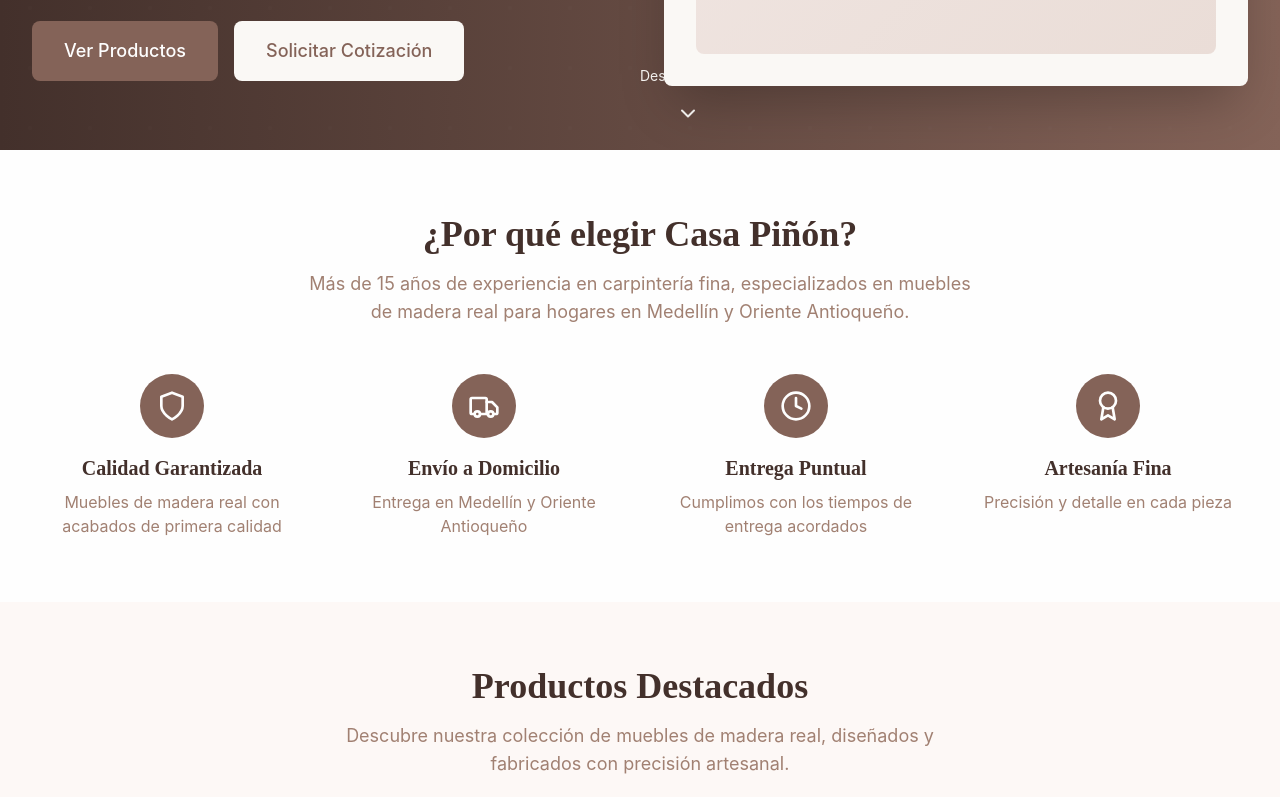
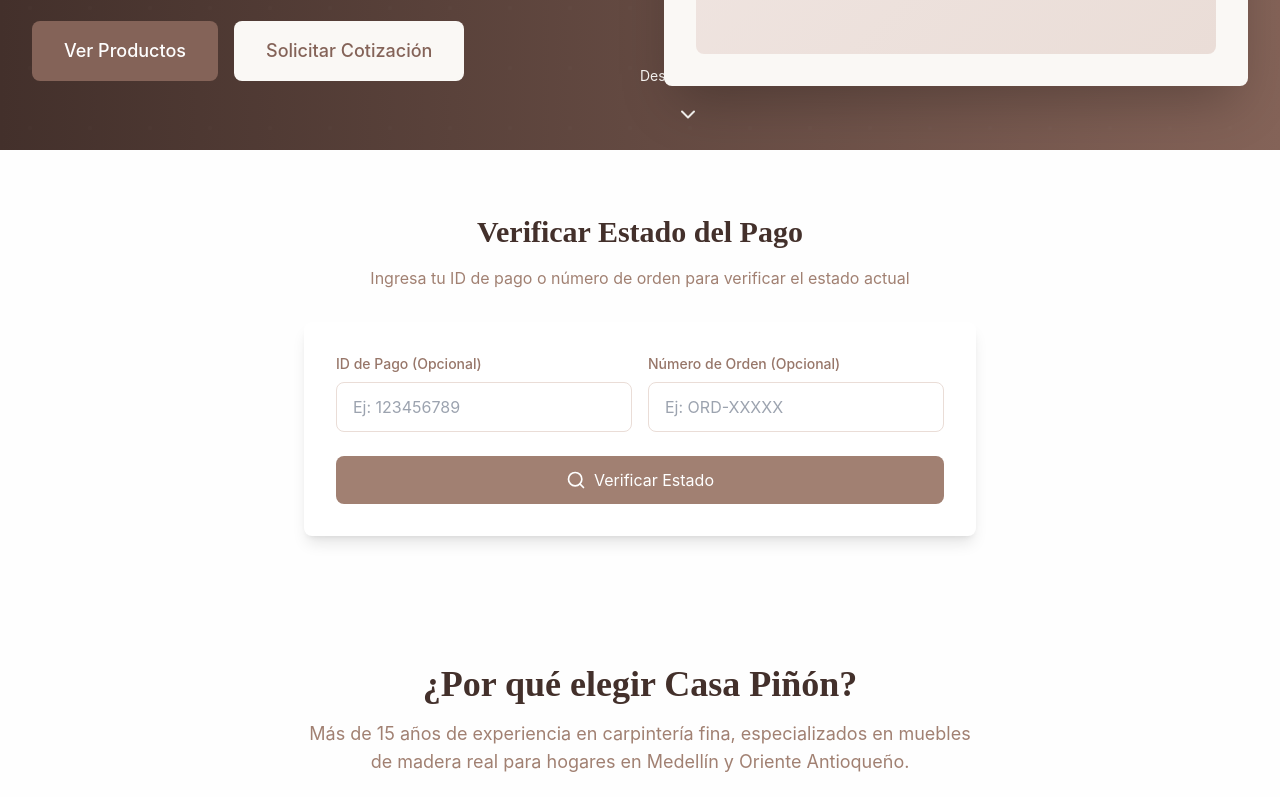
Before and after one commit to andresaprendes/casapi-on, a React (Vite) app: page / in a window 1280 px wide. Shown: the part 726-1523 px from the top of the page. Built offline with nearby package versions, Linux system fonts and the light colour scheme; no server answers.

Commit message:
FEATURE: Add payment status verification widget to home page - users can check order status directly from homepage

```diff
--- /dev/null
+++ b/src/components/PaymentStatusWidget.tsx
@@ -0,0 +1,255 @@
+import React, { useState } from 'react';
+import { Link } from 'react-router-dom';
+import { Search, CheckCircle, XCircle, Clock, AlertCircle } from 'lucide-react';
+
+interface PaymentVerification {
+  isVerified: boolean;
+  isApproved: boolean;
+  isPending: boolean;
+  isRejected: boolean;
+  paymentDetails?: any;
+  message?: string;
+  error?: string;
+}
+
+const PaymentStatusWidget = () => {
+  const [orderNumber, setOrderNumber] = useState('');
+  const [paymentId, setPaymentId] = useState('');
+  const [verification, setVerification] = useState<PaymentVerification | null>(null);
+  const [isLoading, setIsLoading] = useState(false);
+
+  const verifyPayment = async (e: React.FormEvent) => {
+    e.preventDefault();
+
+    if (!orderNumber && !paymentId) {
+      setVerification({
+        isVerified: false,
+        isApproved: false,
+        isPending: false,
+        isRejected: true,
+        error: 'Por favor ingresa un ID de pago o número de orden'
+      });
+      return;
+    }
+
+    setIsLoading(true);
+    setVerification(null);
+
+    try {
+      const apiUrl = import.meta.env.VITE_API_URL || 'https://casa-pinon-backend-production.up.railway.app';
+      let endpoint = '';
+
+      if (paymentId) {
+        endpoint = `${apiUrl}/api/mercadopago/payment-status/${paymentId}?refresh=true`;
+      } else if (orderNumber) {
+        endpoint = `${apiUrl}/api/orders/${orderNumber}`;
+      }
+
+      const response = await fetch(endpoint);
+      const result = await response.json();
+
+      if (result.success) {
+        if (paymentId) {
+          // Payment status endpoint
+          setVerification({
+            isVerified: true,
+            isApproved: result.verification.is_approved,
+            isPending: result.verification.is_pending,
+            isRejected: result.verification.is_rejected,
+            paymentDetails: result.payment,
+            message: result.verification.message
+          });
+        } else {
+          // Order endpoint
+          setVerification({
+            isVerified: true,
+            isApproved: result.order.paymentStatus === 'paid',
+            isPending: result.order.paymentStatus === 'pending',
+            isRejected: result.order.paymentStatus === 'failed',
+            paymentDetails: result.order,
+            message: `Estado del pedido: ${result.order.paymentStatus}`
+          });
+        }
+      } else {
+        setVerification({
+          isVerified: false,
+          isApproved: false,
+          isPending: true,
+          isRejected: false,
+          message: 'El pago está siendo procesado o no se encontró información.',
+          error: result.error || 'No se pudo verificar el estado del pago'
+        });
+      }
+    } catch (error) {
+      console.error('Error verifying payment:', error);
+      setVerification({
+        isVerified: false,
+        isApproved: false,
+        isPending: false,
+        isRejected: true,
+        error: 'Error de conexión al verificar el pago'
+      });
+    } finally {
+      setIsLoading(false);
+    }
+  };
+
+  const getStatusIcon = () => {
+    if (!verification) return null;
+
+    if (verification.isApproved) {
+      return <CheckCircle className="w-8 h-8 text-green-500" />;
+    } else if (verification.isPending) {
+      return <Clock className="w-8 h-8 text-yellow-500" />;
+    } else if (verification.isRejected) {
+      return <XCircle className="w-8 h-8 text-red-500" />;
+    } else {
+      return <AlertCircle className="w-8 h-8 text-gray-500" />;
+    }
+  };
+
+  const getStatusText = () => {
+    if (!verification) return '';
+
+    if (verification.isApproved) {
+      return 'Pago Aprobado';
+    } else if (verification.isPending) {
+      return 'Pago Pendiente';
+    } else if (verification.isRejected) {
+      return 'Pago Rechazado';
+    } else {
+      return 'Estado Desconocido';
+    }
+  };
+
+  const getStatusColor = () => {
+    if (!verification) return 'text-gray-600';
+
+    if (verification.isApproved) {
+      return 'text-green-600';
+    } else if (verification.isPending) {
+      return 'text-yellow-600';
+    } else if (verification.isRejected) {
+      return 'text-red-600';
+    } else {
+      return 'text-gray-600';
+    }
+  };
+
+  return (
+    <section className="bg-cream-50 py-16">
+      <div className="container-custom">
+        <div className="max-w-2xl mx-auto">
+          <div className="text-center mb-8">
+            <h2 className="text-3xl font-serif font-bold text-brown-900 mb-4">
+              Verificar Estado del Pago
+            </h2>
+            <p className="text-brown-600">
+              Ingresa tu ID de pago o número de orden para verificar el estado actual
+            </p>
+          </div>
+
+          <div className="bg-white rounded-lg shadow-lg p-8">
+            <form onSubmit={verifyPayment} className="space-y-6">
+              <div className="grid grid-cols-1 md:grid-cols-2 gap-4">
+                <div>
+                  <label className="block text-sm font-medium text-brown-700 mb-2">
+                    ID de Pago (Opcional)
+                  </label>
+                  <input
+                    type="text"
+                    value={paymentId}
+                    onChange={(e) => setPaymentId(e.target.value)}
+                    placeholder="Ej: 123456789"
+                    className="w-full px-4 py-3 border border-brown-200 rounded-lg focus:ring-2 focus:ring-brown-500 focus:border-transparent"
+                  />
+                </div>
+                <div>
+                  <label className="block text-sm font-medium text-brown-700 mb-2">
+                    Número de Orden (Opcional)
+                  </label>
+                  <input
+                    type="text"
+                    value={orderNumber}
+                    onChange={(e) => setOrderNumber(e.target.value)}
+                    placeholder="Ej: ORD-XXXXX"
+                    className="w-full px-4 py-3 border border-brown-200 rounded-lg focus:ring-2 focus:ring-brown-500 focus:border-transparent"
+                  />
+                </div>
+              </div>
+
+              <button
+                type="submit"
+                disabled={isLoading}
+                className="w-full bg-brown-600 text-white py-3 px-6 rounded-lg hover:bg-brown-700 transition-colors disabled:opacity-50 disabled:cursor-not-allowed flex items-center justify-center space-x-2"
+              >
+                {isLoading ? (
+                  <>
+                    <div className="animate-spin rounded-full h-5 w-5 border-b-2 border-white"></div>
+                    <span>Verificando...</span>
+                  </>
+                ) : (
+                  <>
+                    <Search className="w-5 h-5" />
+                    <span>Verificar Estado</span>
+                  </>
+                )}
+              </button>
+            </form>
+
+            {/* Results */}
+            {verification && (
+              <div className="mt-8 p-6 border rounded-lg">
+                <div className="flex items-center space-x-3 mb-4">
+                  {getStatusIcon()}
+                  <div>
+                    <h3 className={`text-xl font-semibold ${getStatusColor()}`}>
+                      {getStatusText()}
+                    </h3>
+                    {verification.message && (
+                      <p className="text-brown-600 text-sm">{verification.message}</p>
+                    )}
+                  </div>
+                </div>
+
+                {verification.error && (
+                  <div className="bg-red-50 border border-red-200 rounded-lg p-4">
+                    <p className="text-red-700 text-sm">{verification.error}</p>
+                  </div>
+                )}
+
+                {verification.paymentDetails && (
+                  <div className="bg-gray-50 rounded-lg p-4 mt-4">
+                    <h4 className="font-medium text-brown-900 mb-2">Detalles:</h4>
+                    <div className="text-sm text-brown-600 space-y-1">
+                      {verification.paymentDetails.orderNumber && (
+                        <p><strong>Orden:</strong> {verification.paymentDetails.orderNumber}</p>
+                      )}
+                      {verification.paymentDetails.id && (
+                        <p><strong>ID de Pago:</strong> {verification.paymentDetails.id}</p>
+                      )}
+                      {verification.paymentDetails.total && (
+                        <p><strong>Total:</strong> ${new Intl.NumberFormat('es-CO').format(verification.paymentDetails.total)}</p>
+                      )}
+                    </div>
+                  </div>
+                )}
+
+                <div className="mt-4 text-center">
+                  <Link
+                    to="/payment-status"
+                    className="text-brown-600 hover:text-brown-800 text-sm underline"
+                  >
+                    Ver página completa de verificación →
+                  </Link>
+                </div>
+              </div>
+            )}
+          </div>
+        </div>
+      </div>
+    </section>
+  );
+};
+
+export default PaymentStatusWidget;
--- a/src/pages/Home.tsx
+++ b/src/pages/Home.tsx
@@ -5,6 +5,7 @@
 import HeroSection from '../components/HeroSection'
 import ProductCard from '../components/ProductCard'
 import TestimonialCard from '../components/TestimonialCard'
+import PaymentStatusWidget from '../components/PaymentStatusWidget'
 import { products, testimonials } from '../data/mockData'
 
 const Home = () => {
@@ -44,6 +45,9 @@
       </Helmet>
 
       <HeroSection />
+
+      {/* Payment Status Widget */}
+      <PaymentStatusWidget />
 
       {/* Features Section */}
       <section className="section-padding bg-cream-50">
```
